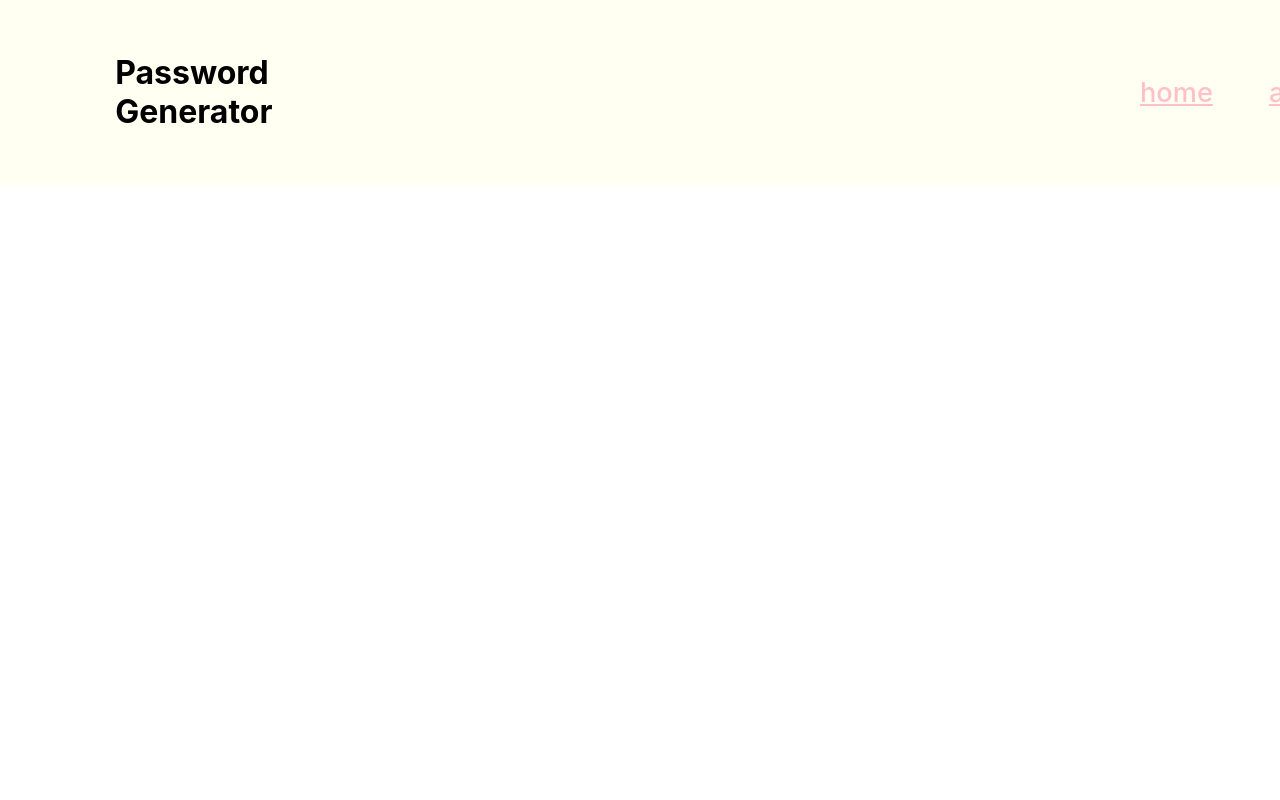
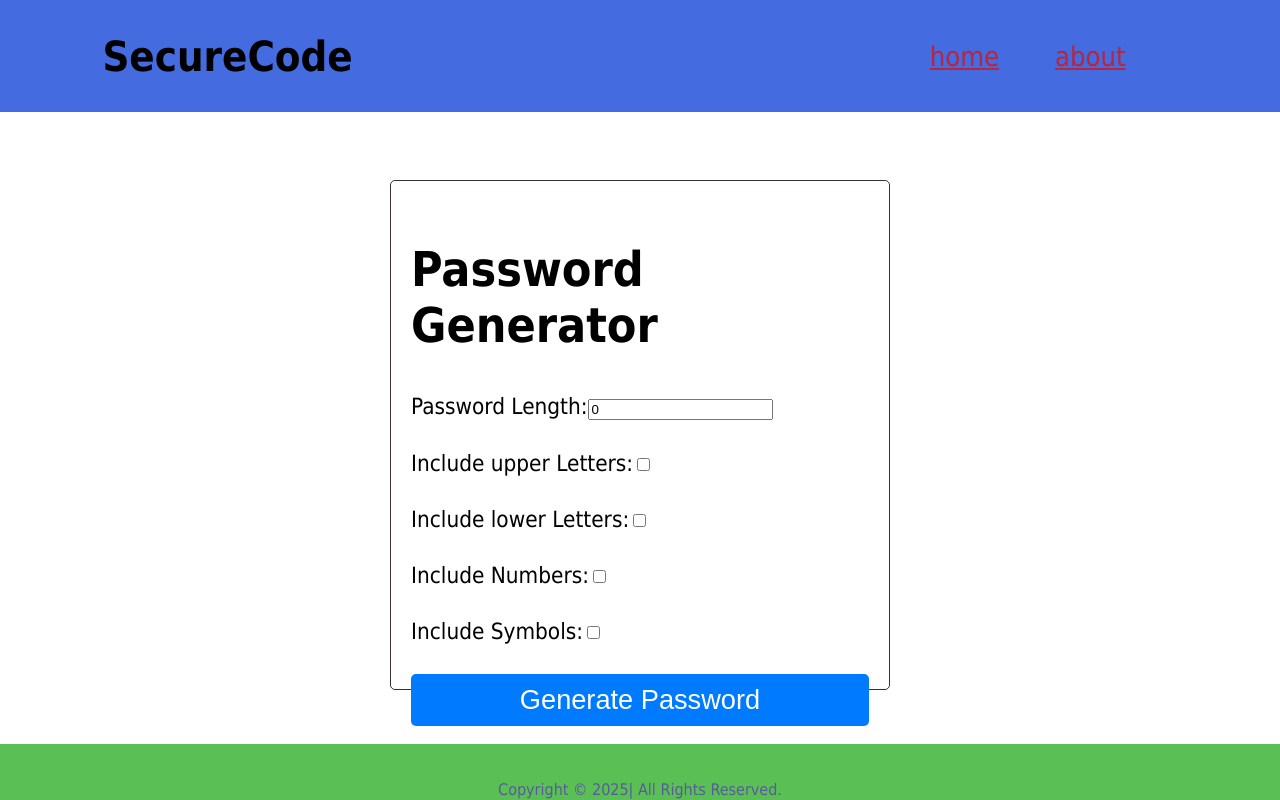
Before and after one commit to aleenapmathews/password, a React (Create React App) app: page / in a window 1280 px wide. Built offline with nearby package versions, Linux system fonts and the light colour scheme.

Commit message:
added header and footer

```diff
--- a/package.json
+++ b/package.json
@@ -6,6 +6,7 @@
     "cra-template": "1.2.0",
     "react": "^19.0.0",
     "react-dom": "^19.0.0",
+    "react-router-dom": "^7.1.3",
     "react-scripts": "5.0.1",
     "web-vitals": "^4.2.4"
   },
--- a/public/index.html
+++ b/public/index.html
@@ -24,7 +24,7 @@
       work correctly both with client-side routing and a non-root public URL.
       Learn how to configure a non-root public URL by running `npm run build`.
     -->
-    <title>PasswordGen</title>
+    <title>SecureCode</title>
   </head>
   <body>
     <noscript>You need to enable JavaScript to run this app.</noscript>
--- a/src/App.js
+++ b/src/App.js
@@ -1,13 +1,17 @@
+import About from "./component/about";
+import Body from "./component/body";
+import Footer from "./component/footer";
 import Header from "./component/header";
+import { useState } from "react";
 
+export default function App() {
+  const [page, setPage] = useState("home");
+  return (
+    <div>
+      <Header setPage={setPage}></Header>
 
-export default function App()
-{
-  return(
-    <div>
-
-      <Header></Header>
-
+      {page === "home" ? <Body></Body> : <About></About>}
+      <Footer></Footer>
     </div>
   );
 }
--- /dev/null
+++ b/src/component/about.js
@@ -0,0 +1,25 @@
+export default function About() {
+  return (
+    <div id="about">
+      <h1>AboutUs</h1>
+      <h3>Welcome to SecureCode</h3>
+      <div>
+        At SecureCode, we believe that your online security starts with strong
+        passwords. Our password generator tool is designed to help you create
+        unique, secure, and random passwords effortlessly. Whether you're
+        protecting personal accounts or business data, we've got you covered!
+      </div>
+
+      <h3>Why Choose Us?</h3>
+      <div>
+        1.Simplicity: Our tool is straightforward and easy to use.
+        </div>
+      Security:Generate highly secure passwords that are difficult to guess or hack.
+        Customization: Create passwords of any length and choose between
+        including uppercase letters, numbers, or special characters.
+        Privacy: We
+        do not store or track any of the passwords you generate.
+
+    </div>
+  );
+}
--- a/src/component/body.css
+++ /dev/null
@@ -1,37 +0,0 @@
-*{
-      box-sizing: border-box;
-    }
-    body{
-      font-family: tahoma;
-    }
-    .password-generator {
-      max-width: 400px;
-      margin: 0 auto;
-      padding: 20px;
-      border: 1px solid #ccc;
-      border-radius: 5px;
-    }
-    .form-group {
-      margin-bottom: 10px;
-    }
-    .generate-btn {
-      display: block;
-      width: 100%;
-      padding: 10px;
-      margin-top: 10px;
-      background-color: #007bff;
-      color: #fff;
-      border: none;
-      border-radius: 5px;
-      cursor: pointer;
-    }
-    .password-display {
-      margin-top: 20px;
-    }
-    .password-input {
-      width: 100%;
-      padding: 10px;
-      border: 1px solid #ccc;
-      border-radius: 5px;
-      font-size: 16px;
-    }
--- a/src/component/body.js
+++ b/src/component/body.js
@@ -1,35 +1,33 @@
 import { useState } from "react";
-// import "./App.css";
+import styles from "./body.module.css";
 
 export default function Body() {
-  const [password, setPassword] = useState('');
+  const [password, setPassword] = useState("");
   const [length, setLength] = useState(0);
   const [includeNumbers, setIncludeNumbers] = useState(false);
   const [includeSymbols, setIncludeSymbols] = useState(false);
   const [includeupperLetters, setIncludeupperLetters] = useState(false);
   const [includelowerLetters, setIncludelowerLetters] = useState(false);
 
+  const generatePassword = () => {
+    const numbers = "1234567890";
+    const symbols = "!@#$%^&*()_+{}[]|:;<>,.?/~";
+    const lowerletters = "abcdefghijklmnopqrstuvwxyz";
+    const upperletters = "ABCDEFGHIJKLMNOPQRSTUVWXYZ";
 
-  const generatePassword = () => {
-    const numbers = '1234567890';
-    const symbols = '!@#$%^&*()_+{}[]|:;<>,.?/~';
-    const lowerletters = 'abcdefghijklmnopqrstuvwxyz';
-    const upperletters='ABCDEFGHIJKLMNOPQRSTUVWXYZ';
-
-    let chars = '';
+    let chars = "";
 
     if (includeNumbers) chars += numbers;
     if (includeSymbols) chars += symbols;
     if (includeupperLetters) chars += upperletters;
     if (includelowerLetters) chars += lowerletters;
 
-    // Validate that at least one character type is selected
     if (!chars) {
       alert("Please select at least one character type!");
       return;
     }
 
-    let generatedPassword = '';
+    let generatedPassword = "";
     for (let i = 0; i < length; i++) {
       const randomIndex = Math.floor(Math.random() * chars.length);
       generatedPassword += chars[randomIndex];
@@ -39,10 +37,10 @@ export default function Body() {
   };
 
   return (
-    <div className="password-generator">
+    <div className={styles.password_generator}>
       <h2>Password Generator</h2>
 
-      <div className="form-group">
+      <div className={styles.form_group}>
         <label>Password Length:</label>
         <input
           type="number"
@@ -51,7 +49,7 @@ export default function Body() {
         />
       </div>
 
-      <div className="form-group">
+      <div className={styles.form_group}>
         <label>Include upper Letters:</label>
         <input
           type="checkbox"
@@ -60,7 +58,7 @@ export default function Body() {
         />
       </div>
 
-      <div className="form-group">
+      <div className={styles.form_group}>
         <label>Include lower Letters:</label>
         <input
           type="checkbox"
@@ -69,7 +67,7 @@ export default function Body() {
         />
       </div>
 
-      <div className="form-group">
+      <div className={styles.form_group}>
         <label>Include Numbers:</label>
         <input
           type="checkbox"
@@ -78,7 +76,7 @@ export default function Body() {
         />
       </div>
 
-      <div className="form-group">
+      <div className={styles.form_group}>
         <label>Include Symbols:</label>
         <input
           type="checkbox"
@@ -87,12 +85,12 @@ export default function Body() {
         />
       </div>
 
-      <button className="generate-btn" onClick={generatePassword}>
+      <button className={styles.generate_btn} onClick={generatePassword}>
         Generate Password
       </button>
 
       {password && (
-        <div className="password-display">
+        <div className={styles.password_display}>
           <h3>Generated Password:</h3>
           <input
             className="password-input"
--- /dev/null
+++ b/src/component/body.module.css
@@ -0,0 +1,71 @@
+* {
+  box-sizing: border-box;
+
+
+}
+body {
+  font-family: tahoma;
+  padding-top:150px ;
+
+}
+.password_generator {
+  max-width: 500px;
+  height: 510px;
+  margin: 0 auto;
+  padding: 20px;
+  border: 1px solid #3b2f2f;
+  border-radius: 5px;
+  margin-top: 30px;
+
+
+}
+
+h2{
+  font-size: 3rem;
+
+}
+
+label{
+ font-size: 1.4rem;
+}
+
+
+.form_group {
+  margin-bottom: 30px;
+}
+.generate_btn {
+  display: block;
+  width: 100%;
+  padding: 10px;
+  margin-top: 10px;
+  background-color: #007bff;
+  color: #fff;
+  border: none;
+  border-radius: 5px;
+  cursor: pointer;
+  font-size: 1.7rem;
+
+}
+.password_display {
+  margin-top: 60px;
+  font-size: 1rem;
+}
+
+.password_display h3{
+  font-size: 2rem;
+}
+
+.password_input {
+  width: 100%;
+  padding: 10px;
+  border: 1px solid #ccc;
+  border-radius: 5px;
+  font-size: 16px;
+  margin-top: 0;
+  flex-wrap: 1;
+  height: 20px;
+}
+
+.password_display input{
+  font-size: 2rem ;
+}
--- /dev/null
+++ b/src/component/footer.js
@@ -0,0 +1,11 @@
+import styles from "./footer.module.css";
+
+export default function Footer() {
+  return (
+    <footer className={styles.footer}>
+      <div className={styles.copy_right}>
+        <p>Copyright &copy; 2025| All Rights Reserved.</p>
+      </div>
+    </footer>
+  );
+}
--- /dev/null
+++ b/src/component/footer.module.css
@@ -0,0 +1,15 @@
+.footer {
+      background-color:rgb(90, 192, 85) ;
+      color: rgb(90, 90, 155);
+      text-align: center;
+      padding: 20px 0;
+      position: absolute;
+      bottom: 0;
+      width: 100%;
+      margin :0px;
+      height: 7%;
+    }
+    .footer-text p {
+      font-size: 1.6rem;
+
+    }
--- a/src/component/header.js
+++ b/src/component/header.js
@@ -1,13 +1,20 @@
 import styles from "./header.module.css";
 
-export default function Header() {
+export default function Header({ setPage }) {
+  const handleClick = (page) => {
+    setPage(page);
+  };
   return (
     <header className={styles.header}>
-      <h1>Password Generator</h1>
+      <h1>SecureCode</h1>
       <div className={styles.container}>
         <nav className={styles.navbar}>
-          <a href="#home">home</a>
-          <a href="#about">about</a>
+          <a href="#home" onClick={() => handleClick("home")}>
+            home
+          </a>
+          <a href="#about" onClick={() => handleClick("about")}>
+            about
+          </a>
         </nav>
       </div>
     </header>
--- a/src/component/header.module.css
+++ b/src/component/header.module.css
@@ -3,13 +3,17 @@
             top: 0;
             left: 0;
             width: 100%;
-      padding: 2rem 9%;
+            height: 14%;
+            padding: 2rem 8%;
             background: transparent;
             display: flex;
             justify-content: space-between;
             align-items: center;
             z-index: 100;
-      backdrop-filter: sepia(80%);
+            background:rgb(68, 107, 223) ;
+      }
+      .header h1{
+            font-size: 2.6rem;
       }
 
       .container {
@@ -28,7 +32,7 @@
 
       .navbar a {
             font-size: 1.7rem;
-      color: pink;
+            color: rgb(182, 39, 63);
             font-weight: 500;
             margin-left: 3.5rem;
             transition: 0.3s;
```
Also changed, not shown: 1 other file (tests, documents, lock files or other folders). Lines whose indentation alone changed are shown as unchanged.
